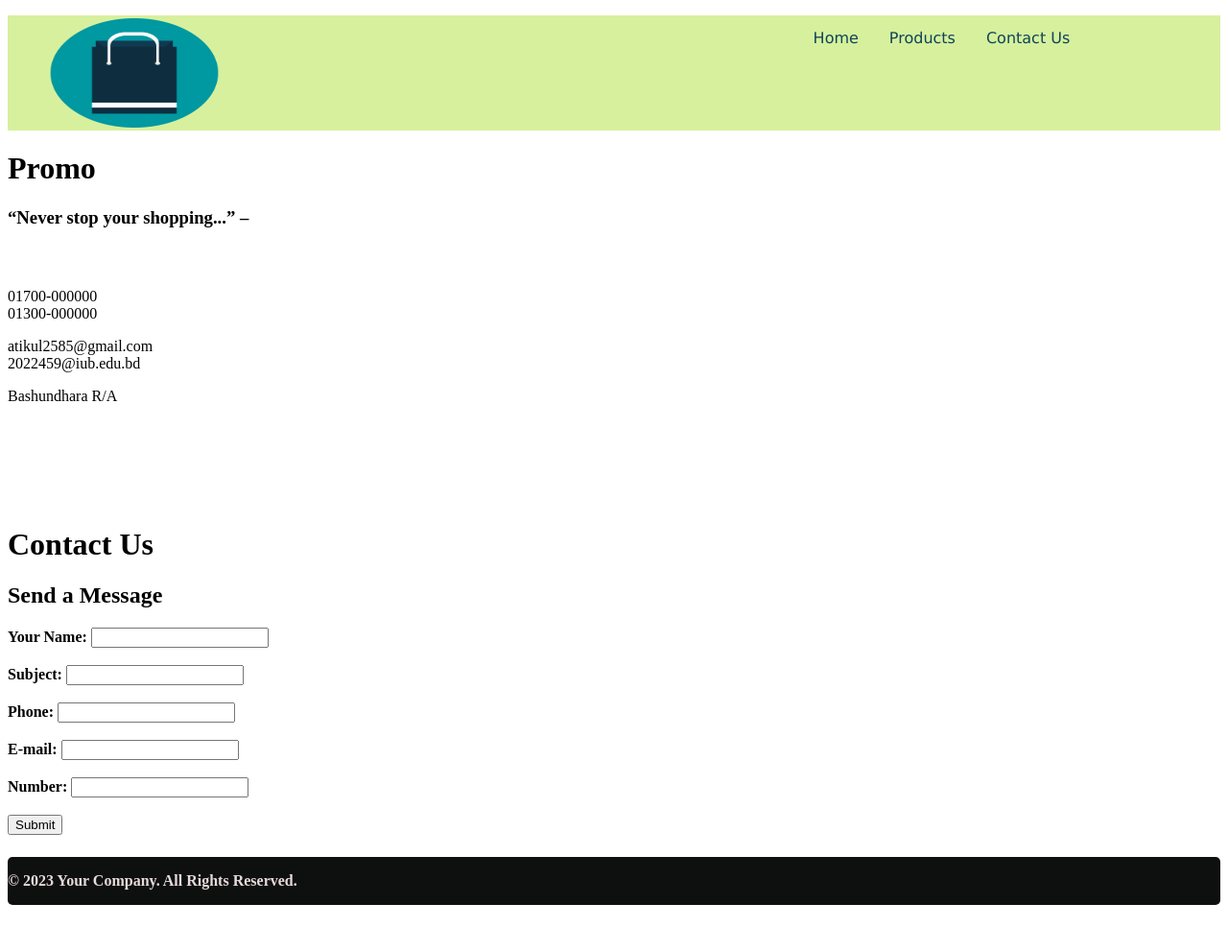
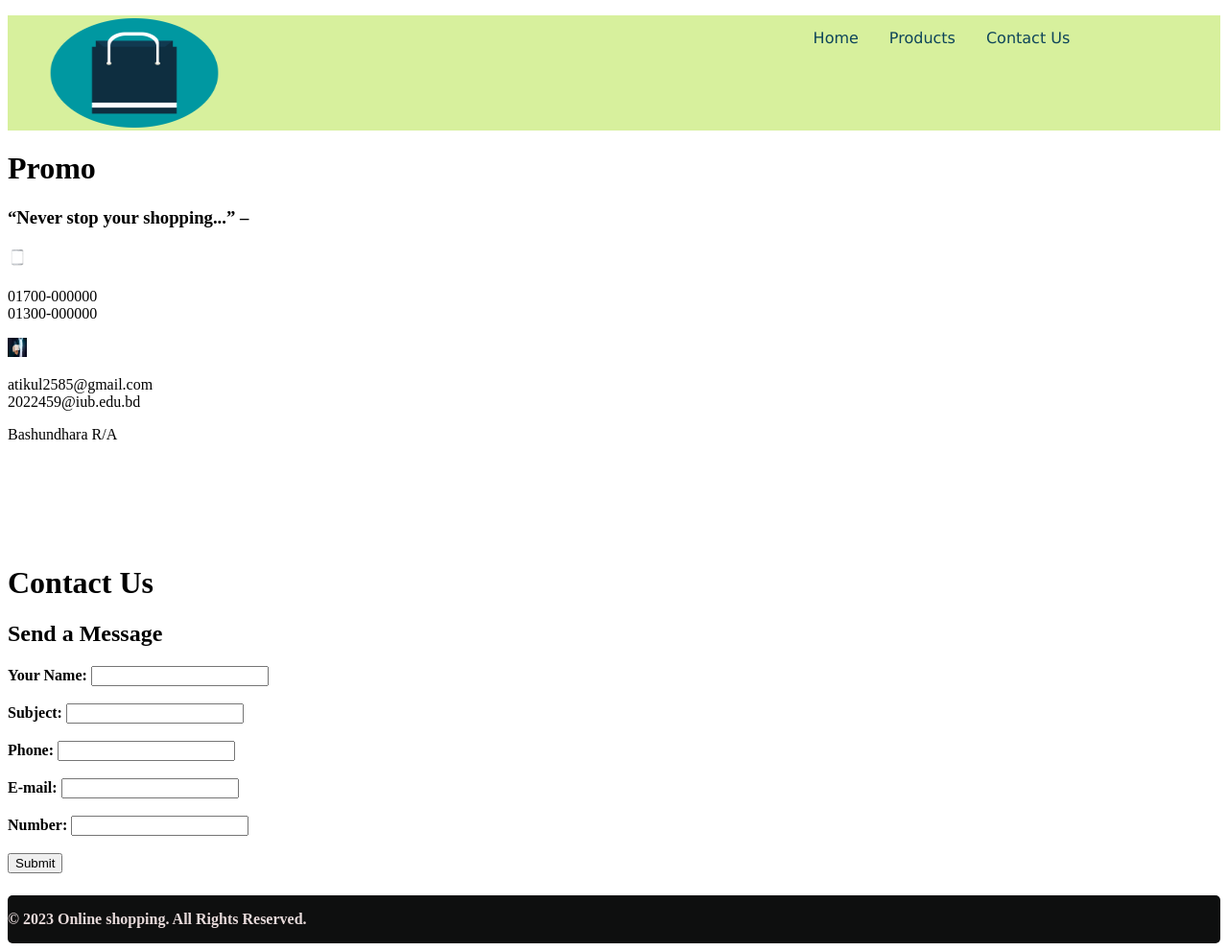
Before and after one commit to A8IK/MIS455-Midterm, a plain HTML site: page contact.html in a window 1280 px wide. Shown: the whole page at 96% size. Before the commit the page ends 951 px from the top, so only its background shows below. Drawn offline with Linux system fonts and the light colour scheme.

Commit message:
sixth commit

```diff
--- a/contact.html
+++ b/contact.html
@@ -27,10 +27,12 @@
 
         <div class="iContact">
             <div class="phone">
+                <img src = "phone.png" height="20px"width="20px" alt="">
                 <i style="font-size:24px" class="fa">&#xf10b;</i>
                 <p>01700-000000 <br> 01300-000000</p>
             </div>
             <div class="email">
+                <img src = "finger.jpg" height="20px" width = "20px">
                 <i class="fa-envelope"></i>
                 <p>atikul2585@gmail.com<br> 2022459@iub.edu.bd</p>
             </div>
@@ -69,7 +71,7 @@
 
 
     <footer>
-        <p>&copy; 2023 Your Company. All Rights Reserved.</p>
+        <p>&copy; 2023 Online shopping. All Rights Reserved.</p>
     </footer>
 </body>
 </html>
```
Also changed, not shown: index.html (+1 -1 lines), products.html (+1 -1 lines), finger.jpg (added), phone.png (added).
